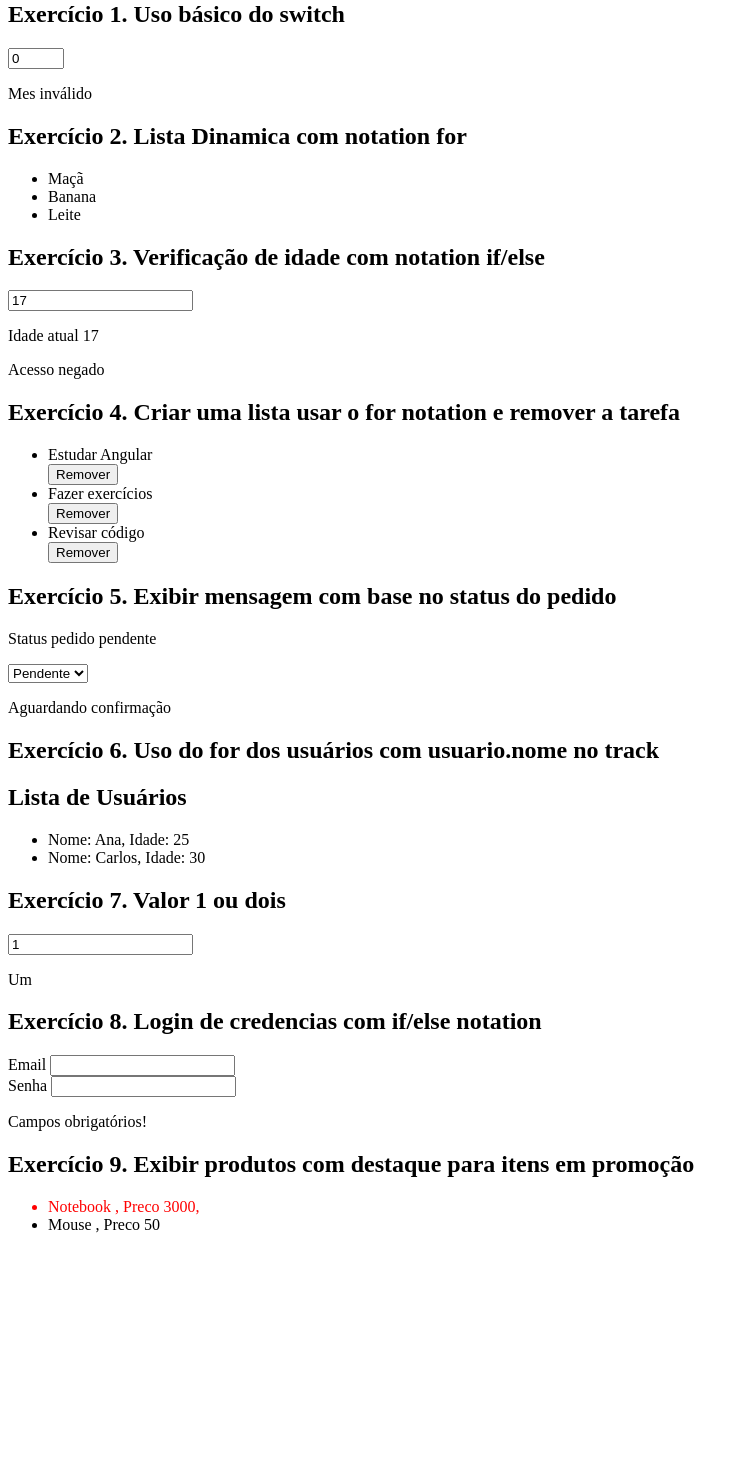
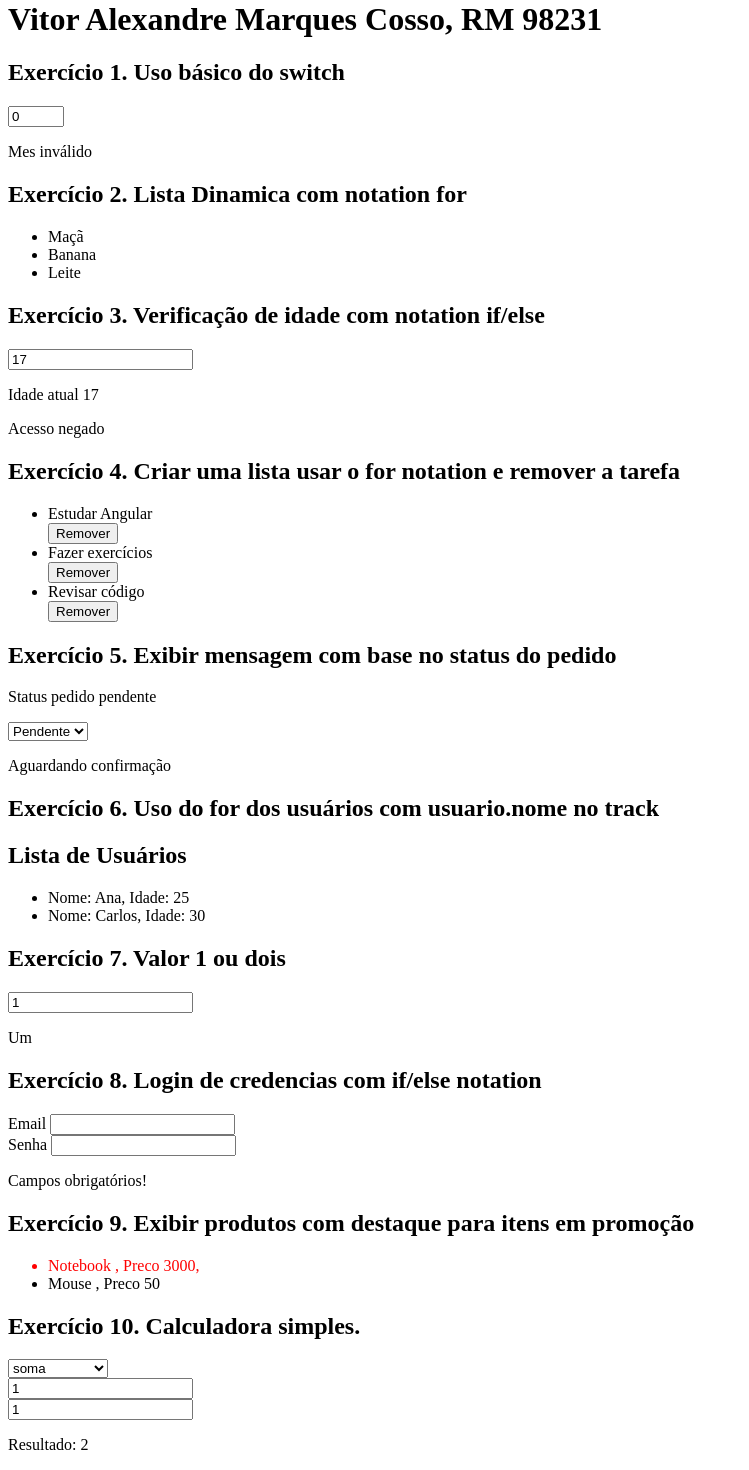
Before and after one commit to vittzx/Checkpoint2-1SEM-Microsservices, an Angular app: page / in a window 1280 px wide. Shown: the part 79-1549 px from the top of the page, without its empty margins (0-749 px from the left). Before the commit the page ends 1329 px from the top, so only its background shows below. Built offline with nearby package versions, Linux system fonts and the light colour scheme.

Commit message:
feat: ex10

```diff
--- a/src/app/app.component.html
+++ b/src/app/app.component.html
@@ -1,4 +1,5 @@
 <h1> {{title}} </h1>
+<h1> {{nome}}, RM {{rm}}</h1>
 <app-ex1></app-ex1>
 <app-ex2></app-ex2>
 <app-ex3></app-ex3>
@@ -8,3 +9,4 @@
 <app-ex7></app-ex7>
 <app-ex8></app-ex8>
 <app-ex9></app-ex9>
+<app-ex10></app-ex10>
--- a/src/app/app.component.ts
+++ b/src/app/app.component.ts
@@ -9,15 +9,18 @@ import { Ex6Component } from './components/ex6/ex6.component';
 import { Ex7Component } from './components/ex7/ex7.component';
 import { Ex8Component } from './components/ex8/ex8.component';
 import { Ex9Component } from './components/ex9/ex9.component';
+import { Ex10Component } from './components/ex10/ex10.component';
 
 
 @Component({
   selector: 'app-root',
   standalone: true,
-  imports: [RouterOutlet, Ex1Component, Ex2Component, Ex3Component, Ex4Component, Ex5Component, Ex6Component, Ex7Component,Ex8Component, Ex9Component],
+  imports: [RouterOutlet, Ex1Component, Ex2Component, Ex3Component, Ex4Component, Ex5Component, Ex6Component, Ex7Component,Ex8Component, Ex9Component, Ex10Component],
   templateUrl: './app.component.html',
   styleUrl: './app.component.css'
 })
 export class AppComponent {
   title = 'Checkpoint 2 | 1 Semestre';
+  nome: string = "Vitor Alexandre Marques Cosso";
+  rm: number = 98231;
 }
--- /dev/null
+++ b/src/app/components/ex10/ex10.component.html
@@ -0,0 +1,37 @@
+<h2>Exercício 10. Calculadora simples.</h2>
+
+<select [(ngModel)]="opcao">
+    <option value="soma">soma</option>
+    <option value="subtracao">subtracao</option>
+    <option value="multiplicacao">multiplicacao</option>
+    <option value="divisao">divisao</option>
+
+</select>
+<br>
+<input [(ngModel)]="numero1" type="number">
+<br>
+<input [(ngModel)]="numero2" type="number">
+
+@switch (opcao) {
+    @case("soma"){
+        <p>Resultado: {{numero1+numero2}}</p>
+    }
+
+    @case("subtracao"){
+        <p>Resultado: {{numero1-numero2}}</p>
+    }
+
+    @case("multiplicacao"){
+        <p>Resultado: {{numero1*numero2}}</p>
+    }
+
+    @case("divisao"){
+        @if(numero2===0){
+            <p>Erro: divisao por zero</p>
+        }
+
+        @else{
+            <p>Resultado: {{numero1/numero2}}</p>
+        }
+    }
+}
--- /dev/null
+++ b/src/app/components/ex10/ex10.component.ts
@@ -0,0 +1,16 @@
+import { CommonModule } from '@angular/common';
+import { Component } from '@angular/core';
+import { FormsModule } from '@angular/forms';
+
+@Component({
+  selector: 'app-ex10',
+  standalone: true,
+  imports: [FormsModule, CommonModule],
+  templateUrl: './ex10.component.html',
+  styleUrl: './ex10.component.css'
+})
+export class Ex10Component {
+  numero1: number =1;
+  numero2: number =1;
+  opcao: string = "soma";
+}
--- a/src/app/components/ex6/ex6.component.ts
+++ b/src/app/components/ex6/ex6.component.ts
@@ -8,7 +8,7 @@ import { Component } from '@angular/core';
   styleUrl: './ex6.component.css'
 })
 export class Ex6Component {
-  usuarios = [
+  usuarios: {nome:string, idade:number} []  = [
     { nome: 'Ana', idade: 25 },
     { nome: 'Carlos', idade: 30 }
   ];
```
Also changed, not shown: src/app/components/ex1/ex1.component.html (indentation only), src/app/components/ex10/ex10.component.css (added), 1 other file (tests, documents, lock files or other folders).
